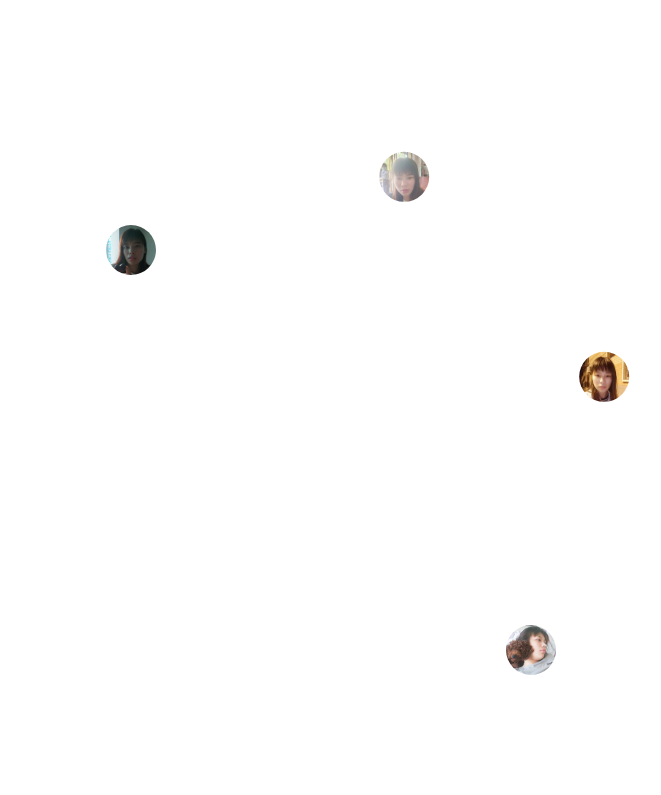
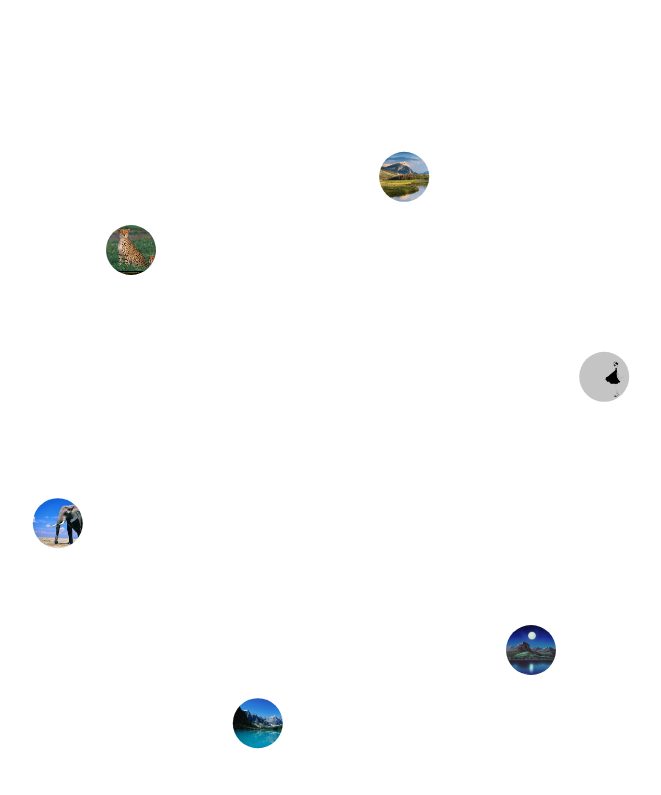
Before and after one commit to jintaiyuan/jintaiyuan.github.io, a plain HTML site: page index.html in a window 1280 px wide. Shown: the top 795 px of the page, without its empty margins (309-970 px from the left). Drawn offline with Linux system fonts and the light colour scheme.

Commit message:
测试用例

```diff
--- a/index.html
+++ b/index.html
@@ -60,8 +60,8 @@
 				<div class="item"><span></span></div>
 				<div class="item"><span></span></div>
 				<div class="item"><span></span></div>
-				<!-- <div class="item"><span></span></div> -->
-				<!-- <div class="item"><span></span></div> -->
+				<div class="item"><span></span></div>
+				<div class="item"><span></span></div>
 			</div>
 		</div >
 		<script type="text/javascript">
@@ -72,10 +72,10 @@
 			[].forEach.call(wrap.children,function(item,index){
 				item.style.transform=`rotate(${index*60}deg)`
 				item.children[0].style.transform='rotate(-'+(index*60)+'deg) scale(.5)'
-				item.children[0].style.backgroundImage=`url(./img/${index+1}g.jpg)`
+				item.children[0].style.backgroundImage=`url(./img/${index+1}.jpeg)`
 				item.onmousemove = function(){
 					item.children[0].style.transform='rotate(-'+(index*60)+'deg) scale(1)'
-					wraper.style.backgroundImage=`url(./img/${index+1}g.jpg)`
+					wraper.style.backgroundImage=`url(./img/${index+1}.jpeg)`
 					wraper.style.backgroundPosition = '0 0'
 					wrap.style.opacity = 0
 				}
```
Also changed, not shown: img/1.jpeg (added), img/1g.jpg (deleted), img/2.jpeg (added), img/2g.jpg (deleted), img/3.jpeg (added), img/3g.jpg (deleted), img/4.jpeg (added), img/4g.jpg (deleted), img/5.jpeg (added), img/6.jpeg (added).
